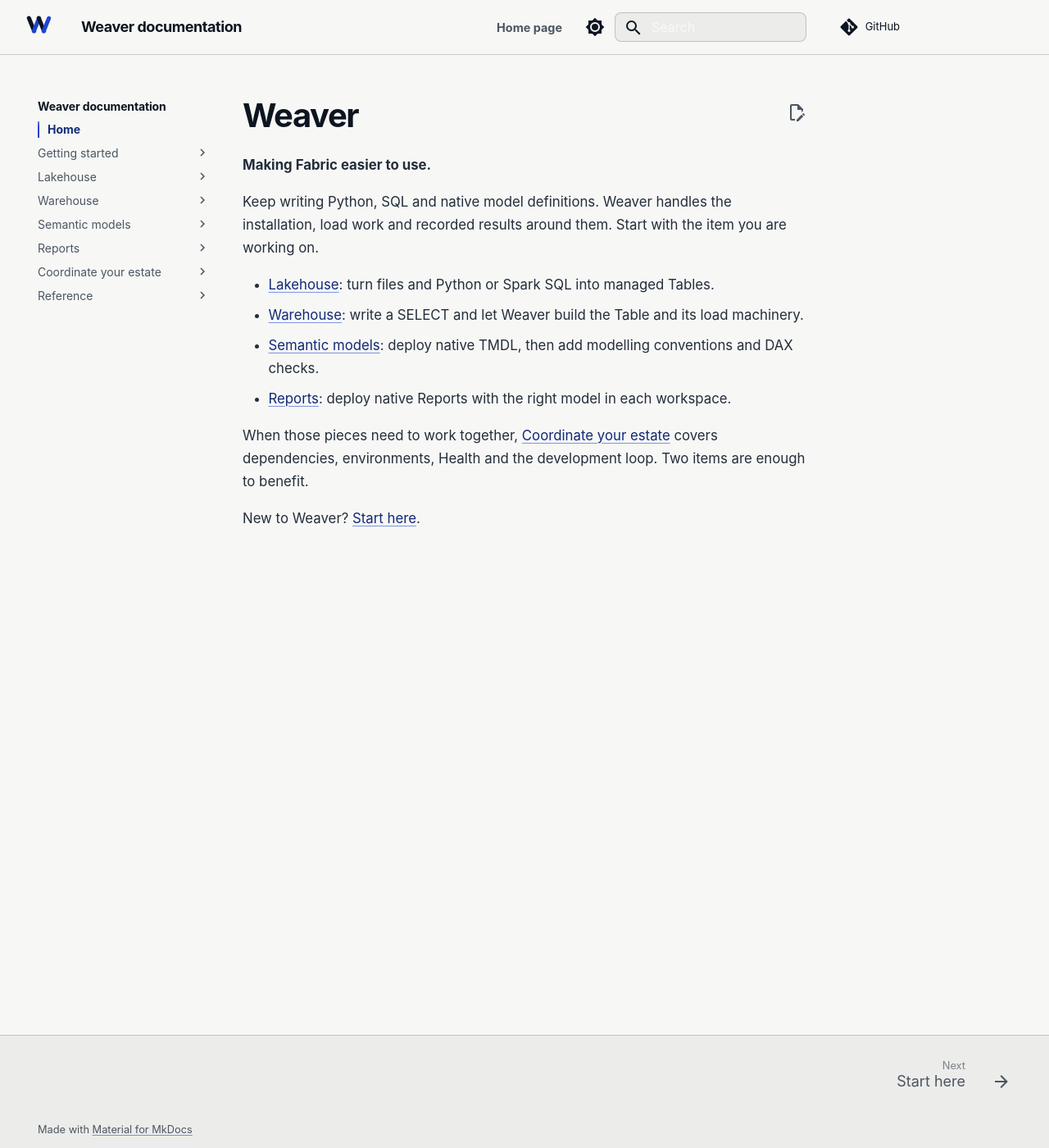
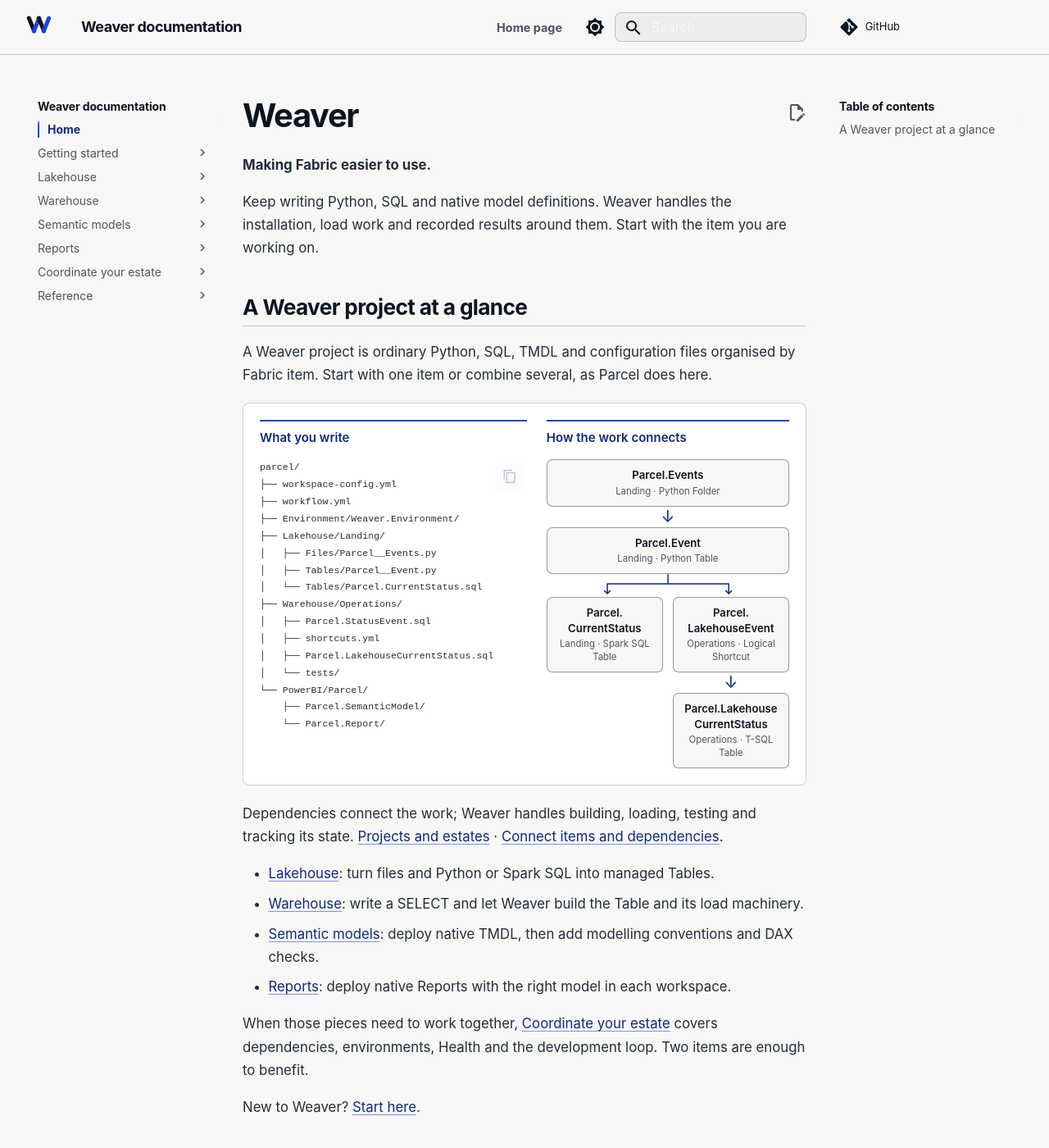
Before and after one commit to matthias-wong-dev/weaverstack-docs, an MkDocs documentation site: the page built from docs/index.md, in a window 1280 px wide and 1400 px high. Shown: the whole window at 82% size. Built offline with MkDocs 1.6.1 and Material for MkDocs 9.7.7, drawn with Linux system fonts in a browser that asks for light colours; comment, search, counter and statistics services are not loaded.

Commit message:
docs: restore compact Parcel project overview on home

```diff
--- a/docs/assets/stylesheets/extra.css
+++ b/docs/assets/stylesheets/extra.css
@@ -748,3 +748,105 @@
 .md-typeset .terminal-intro + .weaver-terminal {
   margin-top: 0;
 }
+
+/* Homepage only: one small source tree beside its selected dependency branch. */
+.md-typeset .project-overview {
+  display: grid;
+  grid-template-columns: minmax(0, 1.1fr) minmax(0, 1fr);
+  gap: 1.2rem;
+  margin: 1rem 0;
+  padding: 1rem;
+  border: 1px solid var(--weaver-line);
+  border-radius: 0.4rem;
+  background: var(--weaver-surface);
+}
+.md-typeset .project-overview-files,
+.md-typeset .project-overview-dag {
+  min-width: 0;
+}
+.md-typeset .project-overview .project-overview-label {
+  margin: 0 0 0.8rem;
+  padding: 0.45rem 0 0;
+  border-top: 2px solid var(--weaver-blue);
+  color: var(--weaver-blue-dark);
+  font: 600 0.75rem/1.4 var(--weaver-sans);
+  text-align: left;
+  max-width: none;
+}
+.md-typeset .project-overview pre.project-overview-tree {
+  margin: 0;
+  overflow: auto;
+  background: transparent;
+}
+.md-typeset .project-overview-tree code {
+  display: block;
+  width: max-content;
+  min-width: 100%;
+  padding: 0;
+  color: var(--weaver-ink-soft);
+  background: transparent;
+  font: 0.58rem/1.8 var(--weaver-mono);
+  white-space: pre;
+}
+.md-typeset figure.project-overview-dag {
+  display: block;
+  width: auto;
+  margin: 0;
+  text-align: center;
+}
+.md-typeset .project-dag-node {
+  padding: 0.45rem 0.3rem;
+  border: 1px solid var(--weaver-line-strong);
+  border-radius: 0.35rem;
+  background: var(--weaver-paper);
+}
+.md-typeset .project-dag-node strong {
+  display: block;
+  color: var(--weaver-ink);
+  font: 600 0.66rem/1.4 var(--weaver-sans);
+}
+.md-typeset .project-dag-node small {
+  display: block;
+  opacity: 1;
+  margin-top: 0.15rem;
+  color: var(--weaver-muted);
+  font: 0.57rem/1.4 var(--weaver-sans);
+}
+.md-typeset .project-dag-arrow {
+  height: 1.25rem;
+  color: var(--weaver-blue-dark);
+  font: 1rem/1.25 var(--weaver-sans);
+}
+.md-typeset .project-dag-fork {
+  display: block;
+  width: 100%;
+  height: 1.4rem;
+  fill: none;
+  stroke: var(--weaver-blue-dark);
+  stroke-width: 1.5;
+}
+.md-typeset .project-dag-branches {
+  display: grid;
+  grid-template-columns: repeat(2, minmax(0, 1fr));
+  gap: 0.6rem;
+  align-items: start;
+}
+.md-typeset .project-dag-branches > div > .project-dag-node:first-child {
+  min-height: 4.1rem;
+}
+@media (max-width: 47.99em) {
+  .md-typeset .project-overview {
+    grid-template-columns: minmax(0, 1fr);
+    gap: 1.2rem;
+    padding: 0.75rem;
+  }
+  .md-typeset .project-overview-tree code {
+    font-size: 0.6rem;
+  }
+  .md-typeset .project-dag-node strong {
+    font-size: 0.7rem;
+  }
+  .md-typeset .project-dag-node small {
+    font-size: 0.65rem;
+  }
+}
--- a/docs/index.md
+++ b/docs/index.md
@@ -10,6 +10,52 @@
 **Making Fabric easier to use.**
 
 Keep writing Python, SQL and native model definitions. Weaver handles the installation, load work and recorded results around them. Start with the item you are working on.
+
+## A Weaver project at a glance
+
+A Weaver project is ordinary Python, SQL, TMDL and configuration files organised by Fabric item. Start with one item or combine several, as Parcel does here.
+
+<div class="project-overview">
+<div class="project-overview-files">
+<p class="project-overview-label" id="parcel-files">What you write</p>
+<pre class="project-overview-tree" aria-labelledby="parcel-files"><code>parcel/
+├── workspace-config.yml
+├── workflow.yml
+├── Environment/Weaver.Environment/
+├── Lakehouse/Landing/
+│   ├── Files/Parcel__Events.py
+│   ├── Tables/Parcel__Event.py
+│   └── Tables/Parcel.CurrentStatus.sql
+├── Warehouse/Operations/
+│   ├── Parcel.StatusEvent.sql
+│   ├── shortcuts.yml
+│   ├── Parcel.LakehouseCurrentStatus.sql
+│   └── tests/
+└── PowerBI/Parcel/
+    ├── Parcel.SemanticModel/
+    └── Parcel.Report/</code></pre>
+</div>
+<figure class="project-overview-dag" aria-labelledby="parcel-dependencies" aria-describedby="parcel-edges">
+<figcaption class="project-overview-label" id="parcel-dependencies">How the work connects</figcaption>
+<p id="parcel-edges" hidden>In Lakehouse Landing, the Parcel.Events Folder feeds the Parcel.Event Table. Event feeds Parcel.CurrentStatus in the Lakehouse and, separately, the Parcel.LakehouseEvent logical Shortcut in Warehouse Operations. That Shortcut feeds Parcel.LakehouseCurrentStatus.</p>
+<div class="project-dag-node" data-project-node="folder" data-logical-id="Lakehouse/Landing/Files/Parcel.Events"><strong>Parcel.Events</strong><small>Landing · Python Folder</small></div>
+<div class="project-dag-arrow" data-project-edge="folder|event" aria-hidden="true">↓</div>
+<div class="project-dag-node" data-project-node="event" data-logical-id="Lakehouse/Landing/Tables/Parcel.Event"><strong>Parcel.Event</strong><small>Landing · Python Table</small></div>
+<svg class="project-dag-fork" viewBox="0 0 300 28" aria-hidden="true"><path d="M150 0 V12 M75 24 V12 H225 V24"/><path d="m71 20 4 4 4-4 M221 20 l4 4 4-4"/></svg>
+<div class="project-dag-branches">
+<div data-project-edge="event|current">
+<div class="project-dag-node" data-project-node="current" data-logical-id="Lakehouse/Landing/Tables/Parcel.CurrentStatus"><strong>Parcel.<wbr>CurrentStatus</strong><small>Landing · Spark SQL Table</small></div>
+</div>
+<div data-project-edge="event|shortcut">
+<div class="project-dag-node" data-project-node="shortcut" data-logical-id="Warehouse/Operations/Parcel.LakehouseEvent"><strong>Parcel.<wbr>LakehouseEvent</strong><small>Operations · Logical Shortcut</small></div>
+<div class="project-dag-arrow" data-project-edge="shortcut|consumer" aria-hidden="true">↓</div>
+<div class="project-dag-node" data-project-node="consumer" data-logical-id="Warehouse/Operations/Parcel.LakehouseCurrentStatus"><strong>Parcel.<wbr>Lakehouse<wbr>CurrentStatus</strong><small>Operations · T-SQL Table</small></div>
+</div>
+</div>
+</figure>
+</div>
+
+Dependencies connect the work; Weaver handles building, loading, testing and tracking its state. [Projects and estates](core-concepts/projects-and-estates.md) · [Connect items and dependencies](estate/connected-items.md).
 
 - [Lakehouse](lakehouse/index.md): turn files and Python or Spark SQL into managed Tables.
 - [Warehouse](warehouse/index.md): write a SELECT and let Weaver build the Table and its load machinery.
```
Also changed, not shown: acceptance/live-cli-captures/homepage-project-overview.md (added, +35 -0 lines), 1 other file.
